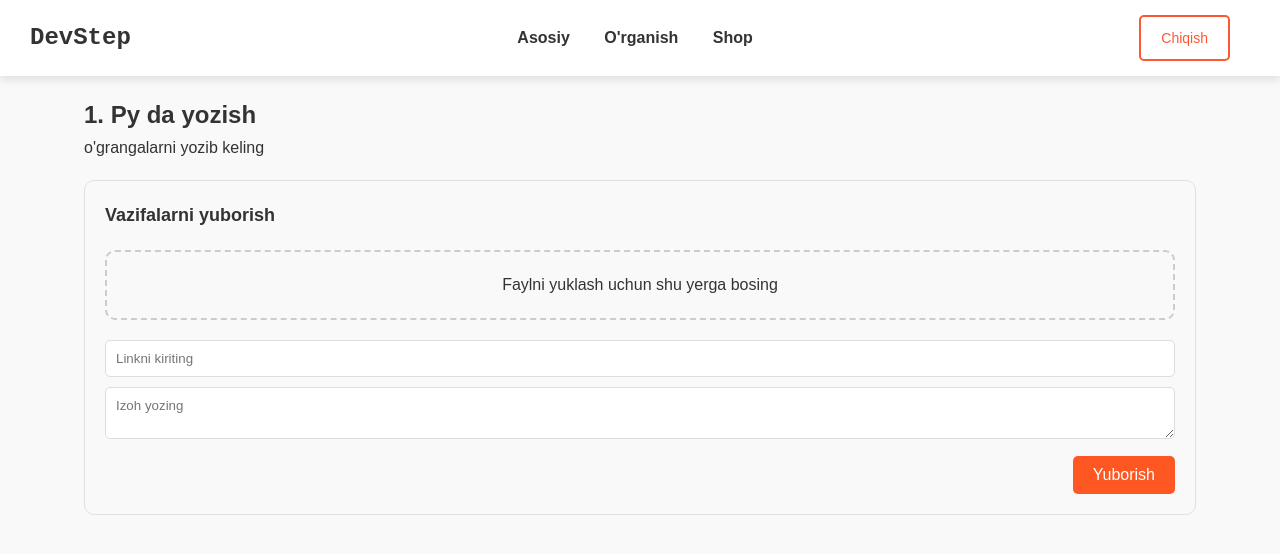
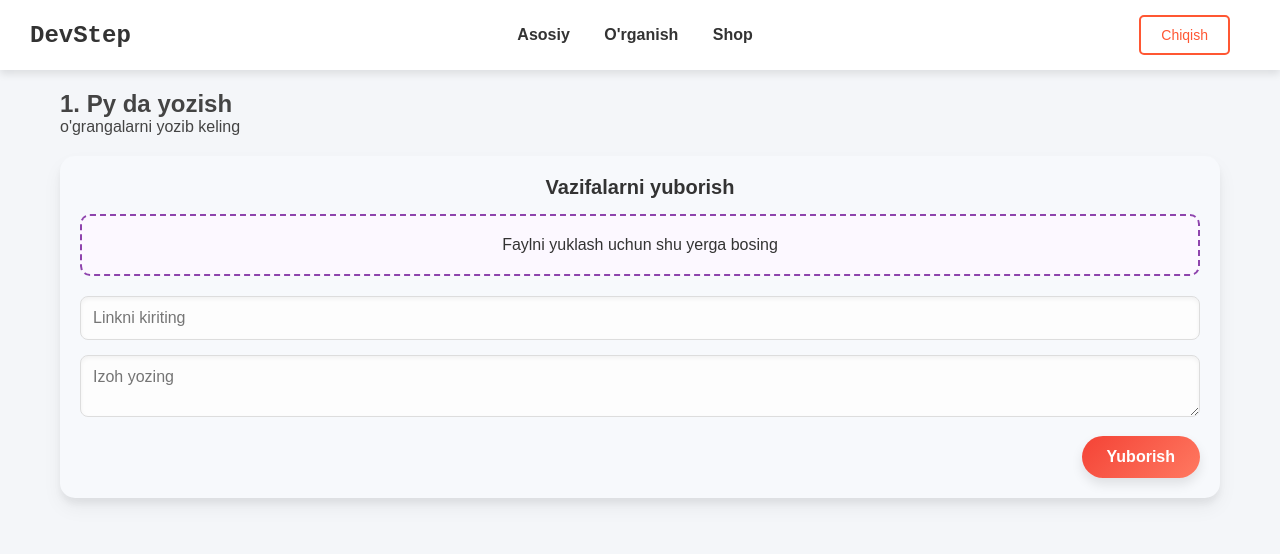
Before and after one commit to Abdullox1212/DevStep, a Django app: page /learn/1/1/2/ in a window 1280 px wide. Shown: the top 554 px of the page. Run offline with Django 5.2, Linux system fonts and the light colour scheme; data comes from the database, SQL or seed files in the repository.

Commit message:
uchinchi

```diff
--- a/static/css/style.css
+++ b/static/css/style.css
@@ -445,127 +445,123 @@ button {
 
 
 
-
-/* Reset styles */
-* {
-    margin: 0;
-    padding: 0;
-    box-sizing: border-box;
-}
-
-body {
-    font-family: 'Arial', sans-serif;
-    line-height: 1.6;
-    background-color: #f9f9f9;
-    color: #333;
-}
-
-.container {
-    width: 90%;
-    max-width: 1200px;
-    margin: 0 auto;
-}
-
-
-
 .content {
     padding: 20px;
     display: flex;
     justify-content: center;
     flex-direction: column;
+
+    font-family: 'Arial', sans-serif;
 }
-
 
 .card-container {
     display: flex;
     flex-wrap: wrap;
     gap: 20px;
     justify-content: center;
+    margin-top: 20px;
 }
 
 .card {
-    background: white;
-    border: 1px solid #ddd;
-    border-radius: 8px;
-    padding: 15px;
-    width: 300px;
+    background: linear-gradient(135deg, #ffffff, #f0f4f8);
+    border: none;
+    border-radius: 15px;
+    padding: 20px;
+    width: 320px;
     text-align: center;
-    box-shadow: 0 4px 6px rgba(0, 0, 0, 0.1);
+    box-shadow: 0 10px 20px rgba(0, 0, 0, 0.1), 0 6px 6px rgba(0, 0, 0, 0.1);
+    transition: transform 0.3s ease, box-shadow 0.3s ease;
+}
+
+.card:hover {
+    transform: translateY(-10px);
+    box-shadow: 0 15px 25px rgba(0, 0, 0, 0.15), 0 8px 8px rgba(0, 0, 0, 0.1);
 }
 
 .card h3 {
-    margin-bottom: 10px;
-    font-size: 20px;
+    margin-bottom: 15px;
+    font-size: 22px;
+    font-weight: bold;
+    color: #333;
 }
 
 .card p {
-    margin-bottom: 15px;
-    color: #555;
+    margin-bottom: 20px;
+    color: #666;
+    font-size: 16px;
+    line-height: 1.5;
 }
 
 .button {
     display: inline-block;
-    background: #0078d7;
+    background: linear-gradient(135deg, #6a11cb, #2575fc);
     color: white;
-    padding: 10px 15px;
+    padding: 12px 18px;
     text-decoration: none;
-    border-radius: 4px;
-    font-size: 14px;
-    transition: background 0.3s;
+    border-radius: 30px;
+    font-size: 16px;
+    font-weight: bold;
+    transition: background 0.3s, transform 0.3s ease;
+    box-shadow: 0 4px 6px rgba(0, 0, 0, 0.1);
 }
 
 .button:hover {
-    background: #005bb5;
+    background: linear-gradient(135deg, #5b0eab, #1e5ec9);
+    transform: translateY(-2px);
 }
-
-.footer {
-    background: #333;
-    color: white;
-    text-align: center;
-    padding: 10px 0;
-    margin-top: 20px;
-    font-size: 14px;
-}
-
 
 .lesson-detail {
     margin-bottom: 20px;
+    color: #444;
+    font-size: 16px;
 }
 
 .task-upload {
-    border: 1px solid #e0e0e0;
+    border: none;
     padding: 20px;
-    border-radius: 10px;
-    background-color: #f9f9f9;
+    border-radius: 15px;
+    background: #f7f9fc;
+    box-shadow: 0 10px 20px rgba(0, 0, 0, 0.05), 0 6px 6px rgba(0, 0, 0, 0.05);
+    text-align: center;
 }
 
 .task-upload h3 {
-    font-size: 18px;
-    margin-bottom: 20px;
+    font-size: 20px;
+    margin-bottom: 15px;
     color: #333;
 }
 
 .upload-section {
     text-align: center;
-    border: 2px dashed #ccc;
+    border: 2px dashed #8e44ad;
     padding: 20px;
     border-radius: 10px;
     cursor: pointer;
     margin-bottom: 20px;
+    background-color: #fcf8ff;
+    transition: background 0.3s ease;
+}
+
+.upload-section:hover {
+    background-color: #f0e6ff;
 }
 
 .upload-label img {
-    width: 50px;
+    width: 60px;
     margin-bottom: 10px;
+    filter: drop-shadow(2px 4px 6px rgba(0, 0, 0, 0.1));
 }
 
 .link-section input,
 .comment-section textarea {
     width: 100%;
-    padding: 10px;
-    margin-bottom: 10px;
+    padding: 12px;
+    margin-bottom: 15px;
     border: 1px solid #ddd;
-    border-radius: 5px;
+    border-radius: 8px;
+    font-size: 16px;
+    background-color: #fdfdfd;
+    box-shadow: inset 0 2px 4px rgba(0, 0, 0, 0.05);
 }
 
 .submit-section {
@@ -575,18 +571,23 @@ body {
 .submit-section p {
     font-size: 14px;
     margin-bottom: 10px;
+    color: #666;
 }
 
 .btn-submit {
-    background-color: #ff5722;
+    background: linear-gradient(135deg, #f44336, #ff7961);
     color: white;
-    padding: 10px 20px;
+    padding: 12px 25px;
     border: none;
-    border-radius: 5px;
+    border-radius: 25px;
     cursor: pointer;
     font-size: 16px;
+    font-weight: bold;
+    box-shadow: 0 6px 12px rgba(0, 0, 0, 0.1);
+    transition: background 0.3s ease, transform 0.3s ease;
 }
 
 .btn-submit:hover {
-    background-color: #e64a19;
+    background: linear-gradient(135deg, #d32f2f, #f05a4b);
+    transform: translateY(-2px);
 }
```
